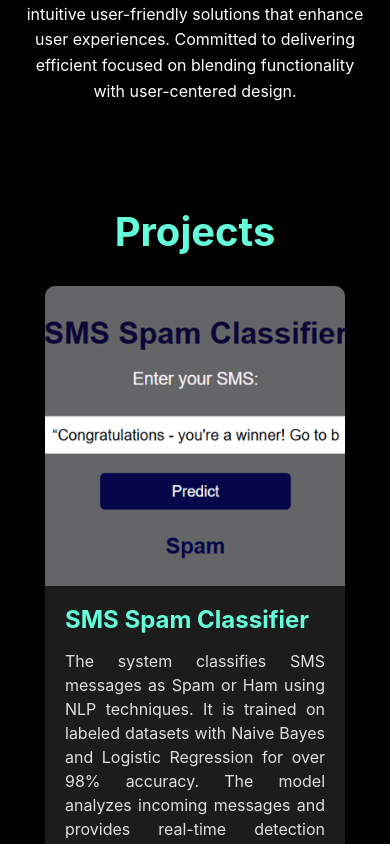
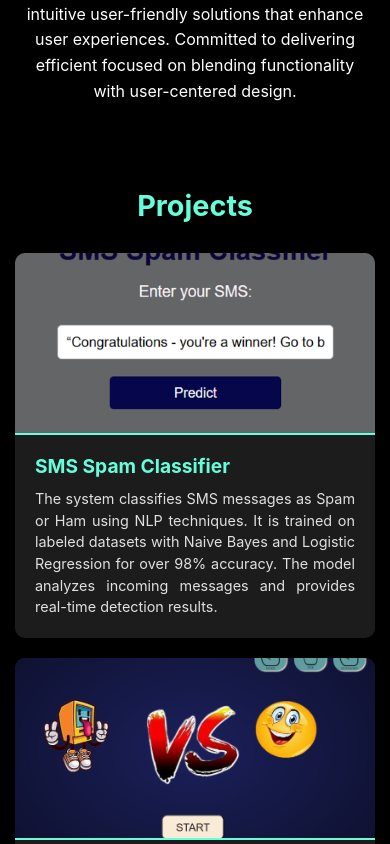
Before and after one commit to sanskrutiahire23/portfolio, a React (Create React App) app: page / in a window 390 px wide. Shown: the part 920-1764 px from the top of the page. Built offline with nearby package versions, Linux system fonts and the light colour scheme.

Commit message:
Update Projects.css

```diff
--- a/src/Components/Projects.css
+++ b/src/Components/Projects.css
@@ -1,19 +1,18 @@
-
 .projects-section {
   text-align: center;
   color: #e0e0e0;
-    padding: 50px;
+  padding: 50px 20px; /* Added padding for smaller screens */
 }
 
 .projects-section h2 {
   font-size: 2.5rem;
   margin-bottom: 30px;
-    color:#64ffda;
+  color: #64ffda;
 }
 
 .projects-grid {
   display: grid;
-    grid-template-columns: repeat(auto-fit, minmax(300px, 1fr));
+  grid-template-columns: repeat(auto-fit, minmax(250px, 1fr)); /* Adjusted min size for better responsiveness */
   gap: 20px;
   justify-content: center;
 }
@@ -24,25 +23,25 @@
   overflow: hidden;
   box-shadow: 0 4px 6px rgba(0, 0, 0, 0.3);
   text-align: left;
-    transition: transform 0.3s ease;
+  transition: transform 0.3s ease, box-shadow 0.3s ease;
 }
 
 .project-card:hover {
   transform: translateY(-10px);
-    box-shadow: 0 4px 8px rgba(93, 247, 209, 0.6);
-
+  box-shadow: 0 6px 12px rgba(93, 247, 209, 0.6); /* Enhanced hover effect */
 }
 
 .project-card img {
-    width:100%;
-    height: 300px;
-    object-fit:cover;
+  width: 100%;
+  height: 250px; /* Reduced height for consistency */
+  object-fit: cover;
+  border-bottom: 2px solid #64ffda; /* Added a border for visual separation */
 }
 
 .project-card h3 {
-    margin: 15px 20px;
+  margin: 15px 20px 10px;
   font-size: 1.5rem;
-    color:  #64ffda;
+  color: #64ffda;
 }
 
 .project-card p {
@@ -51,3 +50,44 @@
   line-height: 1.5;
   text-align: justify;
 }
+
+/* Media Queries for Responsive Design */
+@media (max-width: 768px) {
+  .projects-section {
+    padding: 40px 15px; /* Adjust padding for smaller screens */
+  }
+
+  .projects-section h2 {
+    font-size: 2rem; /* Slightly smaller heading on tablets */
+  }
+
+  .project-card img {
+    height: 200px; /* Adjust image height for smaller screens */
+  }
+
+  .project-card h3 {
+    font-size: 1.3rem; /* Reduced font size for better scaling */
+  }
+
+  .project-card p {
+    font-size: 0.95rem; /* Slightly smaller text for compactness */
+  }
+}
+
+@media (max-width: 480px) {
+  .projects-section h2 {
+    font-size: 1.8rem; /* Smaller heading for mobile screens */
+  }
+
+  .project-card img {
+    height: 180px; /* Compact image for mobiles */
+  }
+
+  .project-card h3 {
+    font-size: 1.2rem; /* Adjust heading size */
+  }
+
+  .project-card p {
+    font-size: 0.9rem; /* Compact paragraph text */
+  }
+}
```
Lines whose indentation alone changed are shown as unchanged.
